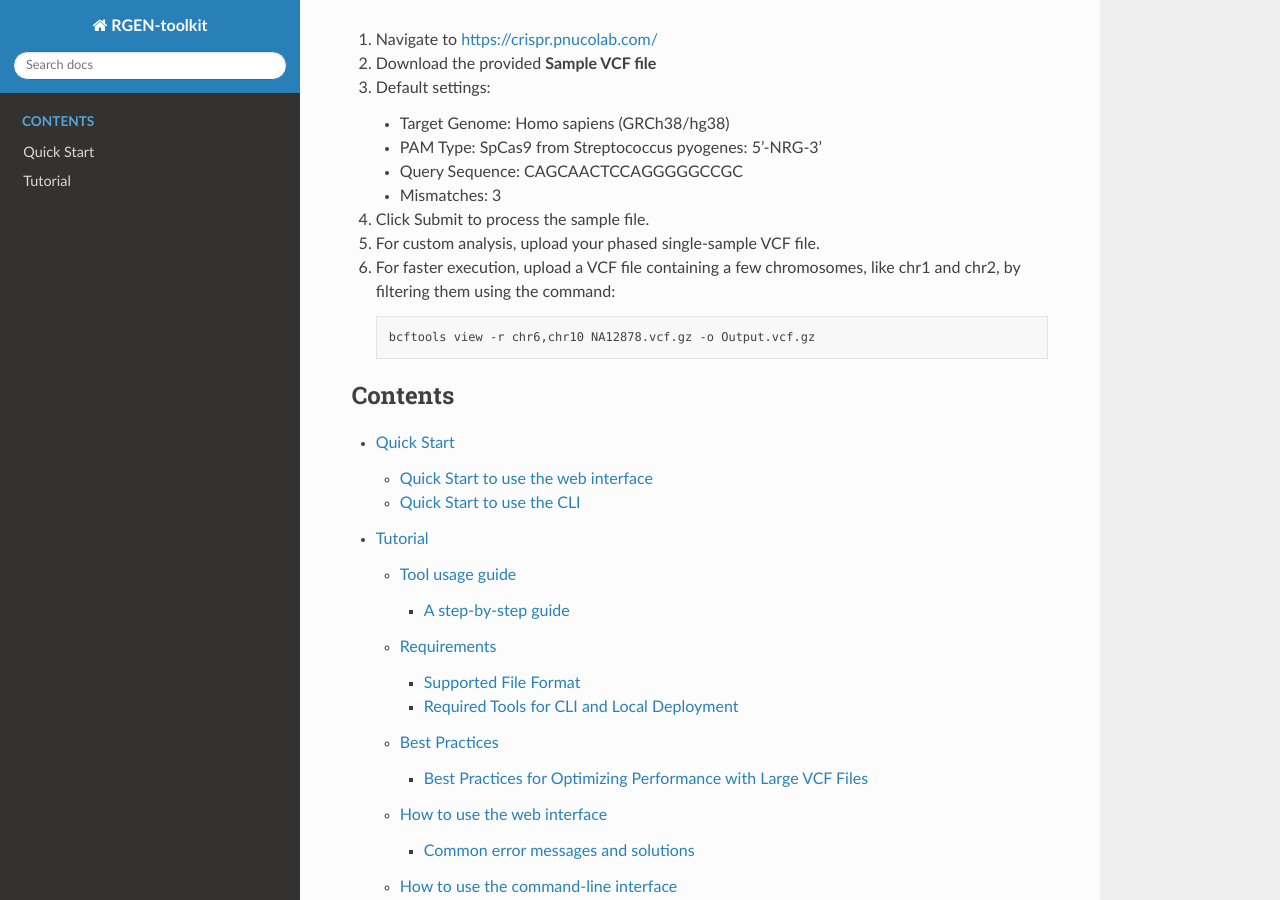
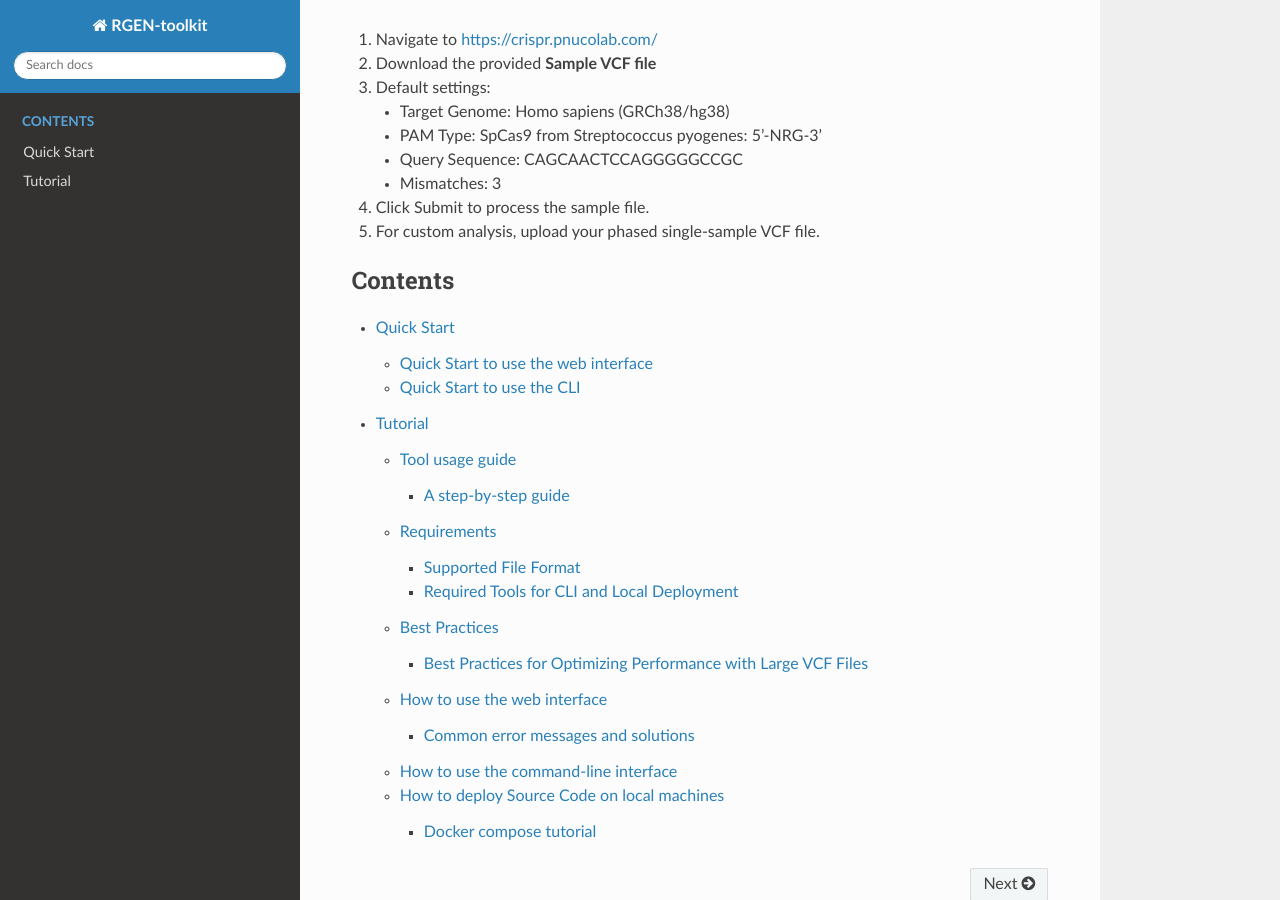
Before and after one commit to pnucolab/rgen-toolkit, a Sphinx documentation site: the page built from docs/source/index.rst, in a window 1280 px wide and 900 px high, scrolled down 332 px. Built offline with Sphinx 7.4.7 and the Read the Docs theme 3.1.0, drawn with Linux system fonts in a browser that asks for light colours.

Commit message:
Update index.rst

```diff
--- a/docs/source/index.rst
+++ b/docs/source/index.rst
@@ -21,11 +21,6 @@ Quick Start to use the web interface
 
 4. Click Submit to process the sample file.
 5. For custom analysis, upload your phased single-sample VCF file.
-6. For faster execution, upload a VCF file containing a few chromosomes, like chr1 and chr2, by filtering them using the command:
-
-   .. code-block:: bash
-
-      bcftools view -r chr6,chr10 NA12878.vcf.gz -o Output.vcf.gz
 
 
 
```
